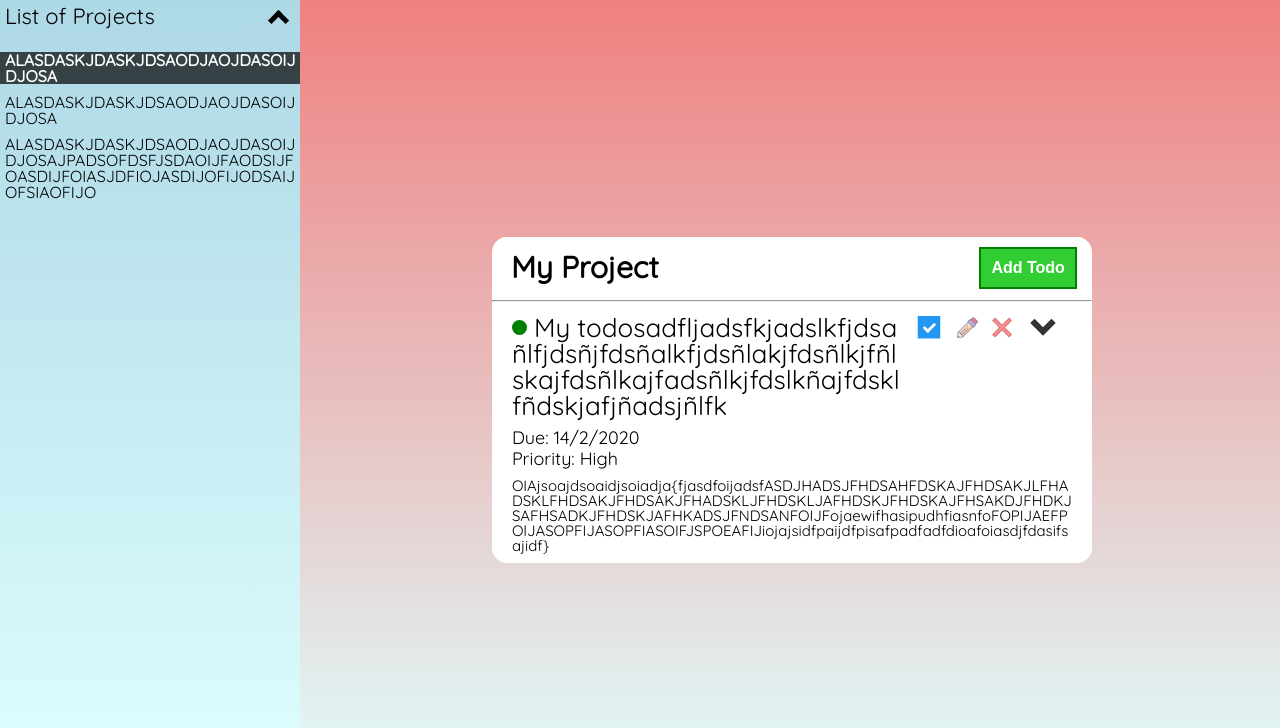
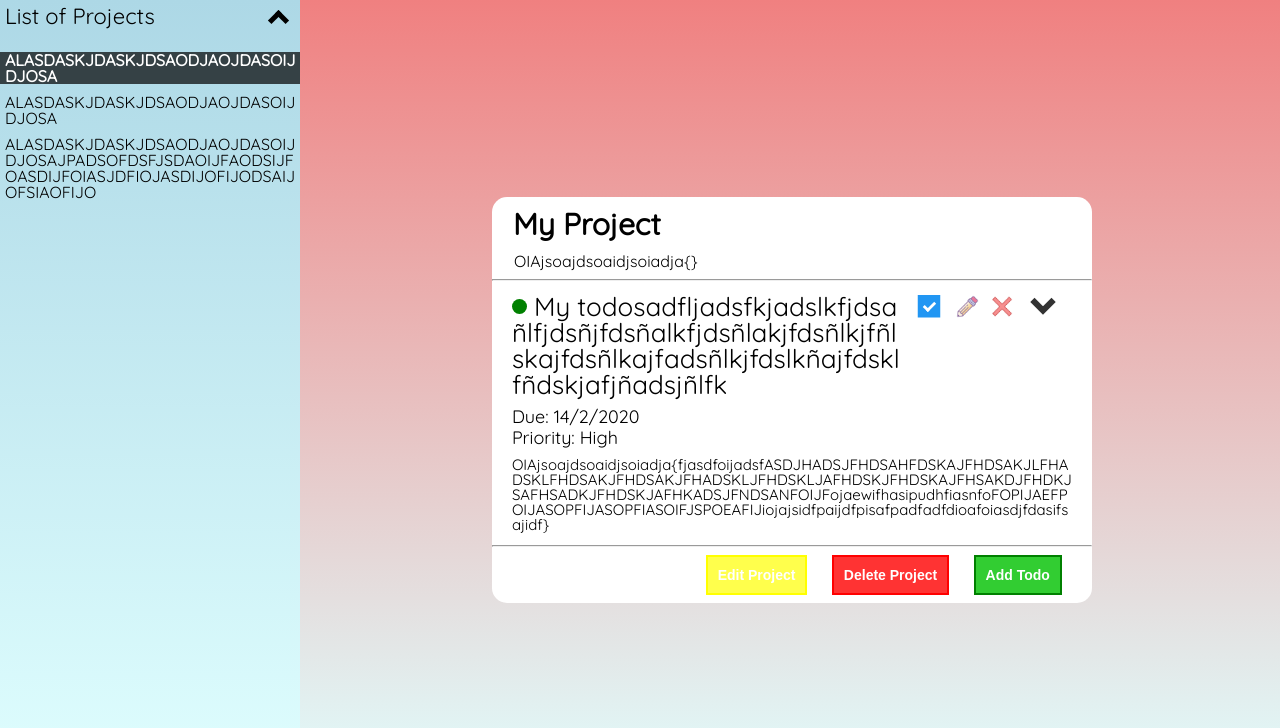
Before and after one commit to LorenzoMarinucci/todo-list, a plain HTML site: page index.html in a window 1280 px wide. Shown: the top 728 px of the page. Drawn offline with Linux system fonts and the light colour scheme; a script that the page names is missing.

Commit message:
Botones añadidos.

```diff
--- a/css/styles.css
+++ b/css/styles.css
@@ -144,10 +144,16 @@ i {
   position: relative;
 }
 
+#todosHeader {
+  overflow: auto;
+  max-height: 60px;
+  width: 590px;
+  padding: 2px;
+}
+
 #todosContainer {
   width: 600px;
   margin: 0px auto;
-  max-height: 600px;
   background-color: white;
   vertical-align: bottom;
   border-radius: 15px;
@@ -155,38 +161,64 @@ i {
   position: relative;
   top: 50%;
   transform: translateY(-50%);
-  padding-bottom: 5px;
+  padding-bottom: 8px;
+  padding-top: 10px;
 }
 
 #todosSection h2 {
   display: inline-block;
   font-size: 30px;
-  margin-top: 15px;
   margin-left: 19px;
-  max-width: 460px;
+  max-width: 600px;
   word-break: break-all;
   min-height: 40px;
   font-weight: bold;
 }
 
-#addTodo {
+#addTodo,
+#editProject,
+#deleteProject {
   padding: 10px;
-  position: absolute;
-  top: 0px;
-  right: 0px;
-  margin-right: 15px;
-  margin-top: 10px;
-  font-size: 16px;
+  font-size: 14px;
+  margin: 0 10px;
   outline: none;
-  background-color: limegreen;
-  border: 2px solid green;
   cursor: pointer;
   color: white;
   font-weight: bold;
 }
 
-#addTodo:active {
+#projectButtons {
+  text-align: right;
+  margin-right: 20px;
+}
+
+#addTodo {
+  background-color: limegreen;
+  border: 2px solid green;
+}
+
+#addTodo:active,
+#deleteProject:active,
+#editProject:active {
   transform: scale(0.9);
+}
+
+#editProject {
+  background-color: rgba(255, 255, 0, 0.7);
+  border: 2px solid yellow;
+}
+
+#deleteProject {
+  background-color: rgba(255, 0, 0, 0.8);
+  border: 2px solid red;
+}
+
+#projectDescription {
+  margin-left: 20px;
+  margin-right: 5px;
+  margin-top: 4px;
+  word-break: break-all;
+  max-width: 600px;
 }
 
 /* The container */
@@ -260,13 +292,14 @@ i {
 #todoList {
   overflow: auto;
   margin: 0px 10px;
-  max-height: 495px;
+  max-height: 440px;
   padding: 5px 0;
 }
 
 .todo {
   margin: 20px 10px;
   word-break: break-all;
+  margin-right: 5px;
 }
 
 .todo:first-child {
--- a/index.html
+++ b/index.html
@@ -41,7 +41,9 @@
             <h2>
               My Project
             </h2>
-            <button id="addTodo">Add Todo</button>
+            <p id="projectDescription">
+              OIAjsoajdsoaidjsoiadja{}
+            </p>
           </div>
           <hr />
           <div id="todoList">
@@ -71,6 +73,12 @@
               </p>
             </div>
           </div>
+          <hr />
+          <div id="projectButtons">
+            <button id="editProject">Edit Project</button>
+            <button id="deleteProject">Delete Project</button>
+            <button id="addTodo">Add Todo</button>
+          </div>
         </div>
       </div>
     </div>
```
